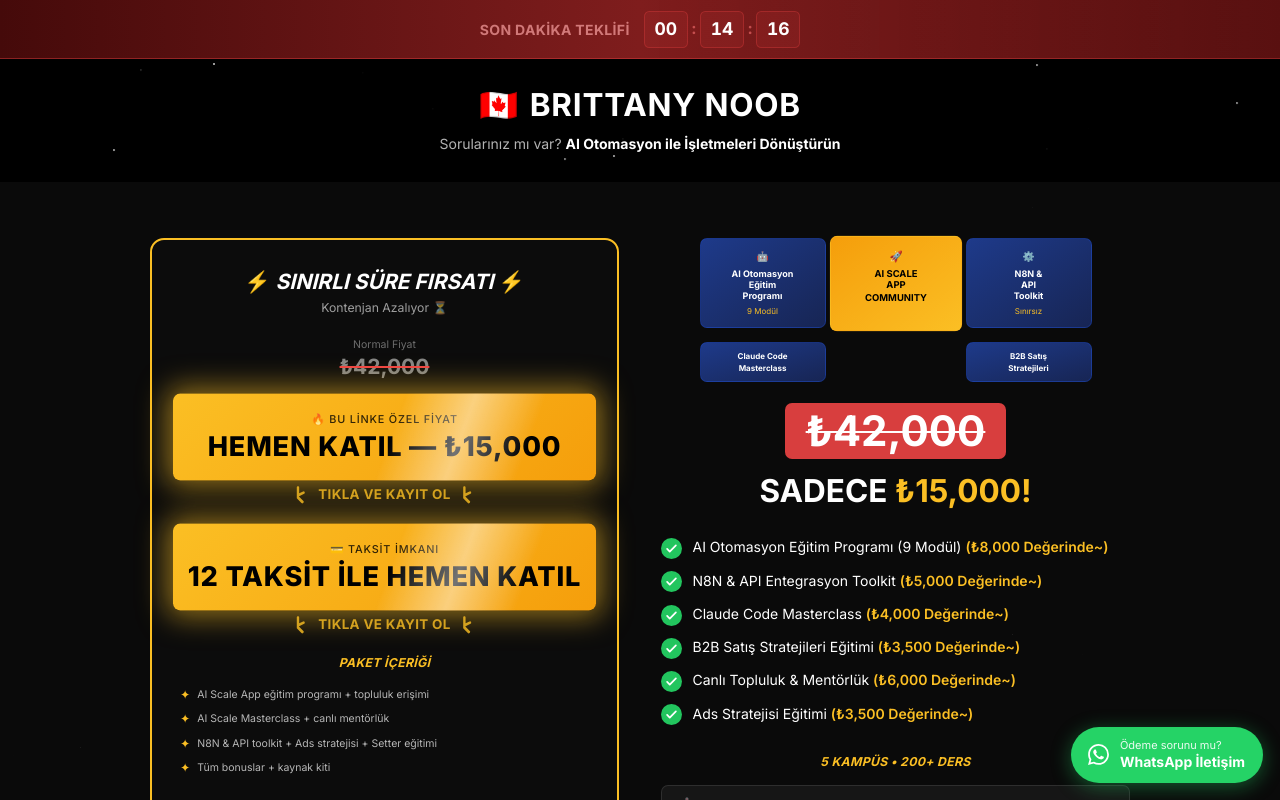
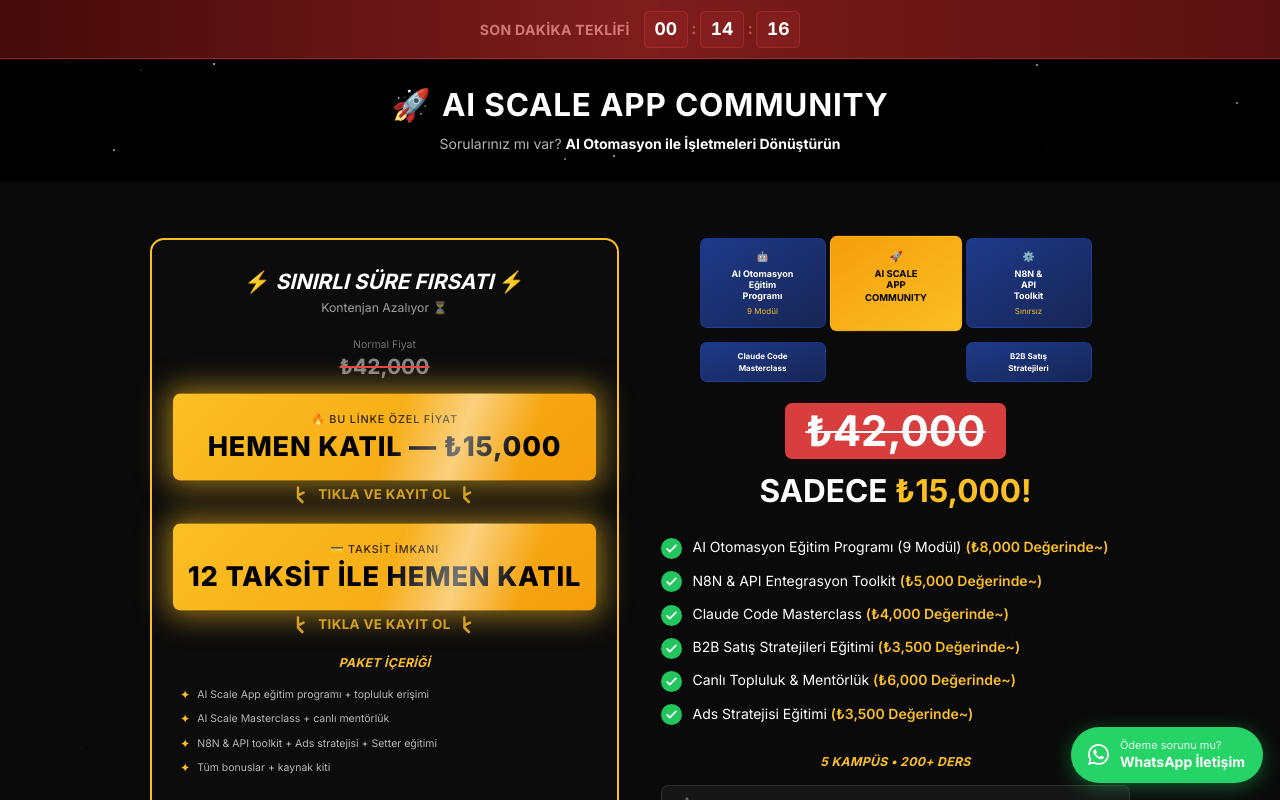
Before and after one commit to itu-itis23-goksenli22/bt_tate, a Next.js app: page /firsat in a window 1280 px wide. Shown: the top 800 px of the page. Built offline with nearby package versions, Linux system fonts and the light colour scheme; no server answers; a web font is replaced by a local one.

Commit message:
Revert "Show "BRITTANY NOOB" header with Canada flag on /firsat"
This reverts commit a6d0d4976a0c3c5f351f0db2bc6b4a6db7bc51ee.

```diff
--- a/app/firsat/page.tsx
+++ b/app/firsat/page.tsx
@@ -67,7 +67,7 @@
     <main className="min-h-screen bg-primary">
       <ViewContentTracker />
       <CountdownTimer />
-      <HeaderBar title="BRITTANY NOOB" emoji="🇨🇦" />
+      <HeaderBar />
 
       {/* Hero: Pricing + Value Stack */}
       <section className="py-10 md:py-16 bg-primary relative overflow-hidden">
--- a/components/basarilikayit/HeaderBar.tsx
+++ b/components/basarilikayit/HeaderBar.tsx
@@ -1,12 +1,6 @@
 "use client";
 
-export default function HeaderBar({
-  title = "AI SCALE APP COMMUNITY",
-  emoji = "🚀",
-}: {
-  title?: string;
-  emoji?: string;
-}) {
+export default function HeaderBar() {
   return (
     <header className="relative bg-black py-6 md:py-8 overflow-hidden">
       {/* Sparkle background effect */}
@@ -28,8 +22,8 @@
 
       <div className="relative z-10 text-center px-4">
         <h1 className="text-2xl md:text-4xl font-bold text-white tracking-wide flex items-center justify-center gap-2 md:gap-3 mb-3">
-          <span className="text-3xl md:text-4xl">{emoji}</span>
-          {title}
+          <span className="text-3xl md:text-4xl">🚀</span>
+          AI SCALE APP COMMUNITY
         </h1>
         <p className="text-white/70 text-sm md:text-base">
           Sorularınız mı var? <span className="font-bold text-white">AI Otomasyon ile İşletmeleri Dönüştürün</span>
```
